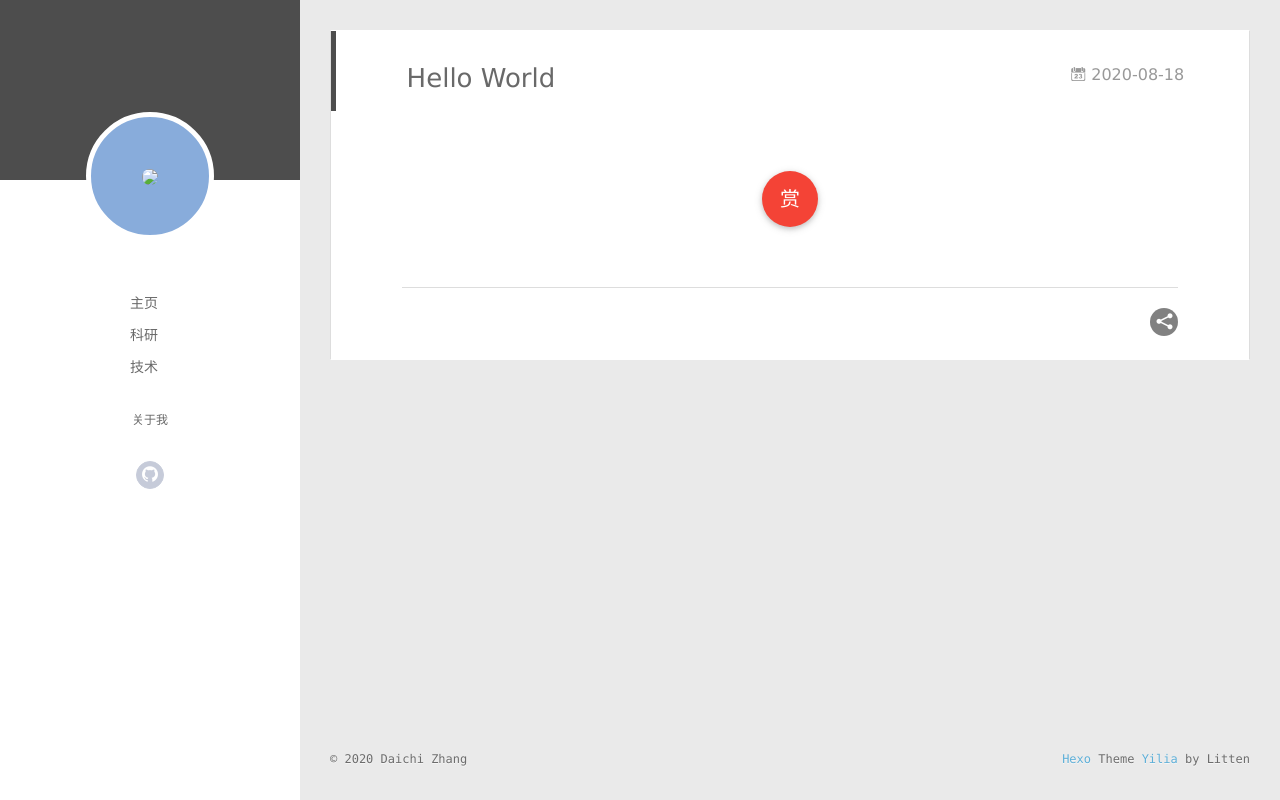
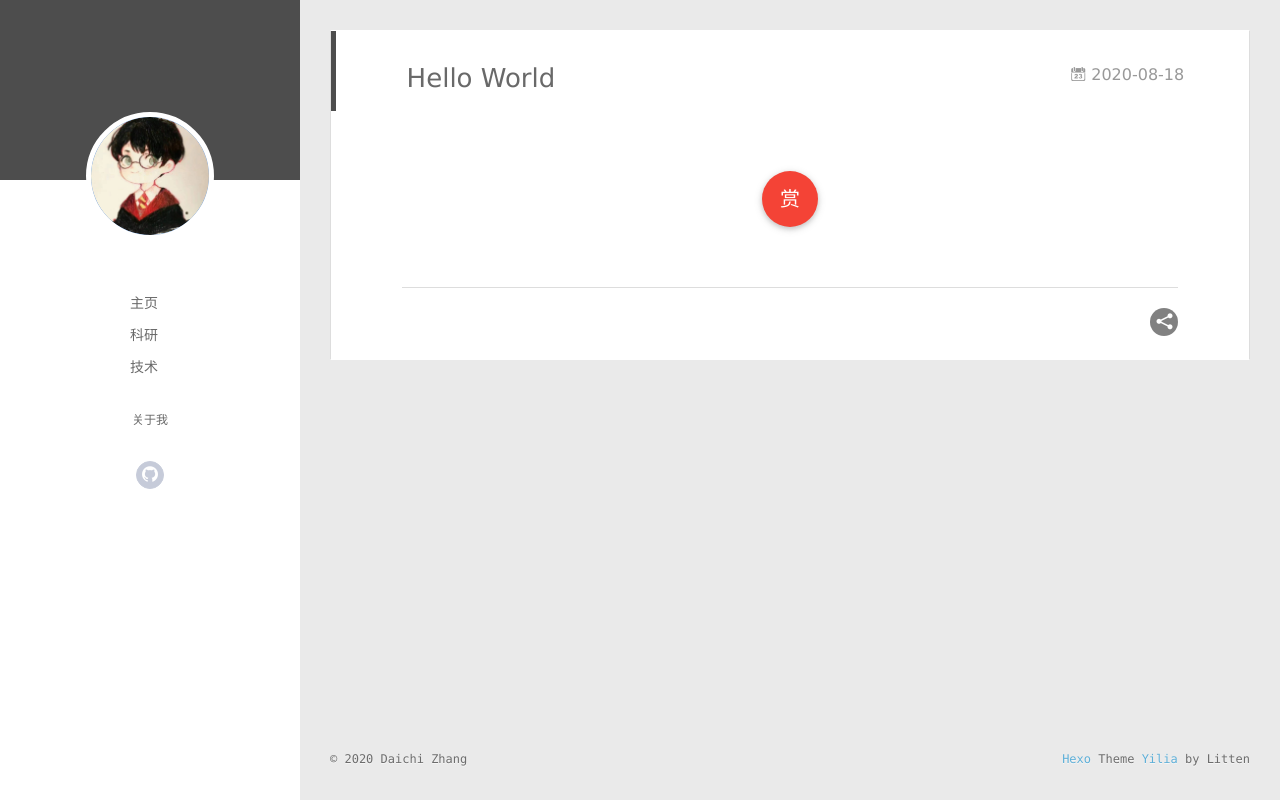
Before and after one commit to Daisy-Zhang/Daisy-Zhang-old.github.io, a plain HTML site: page 2020/08/18/Hello-World-0/index.html in a window 1280 px wide. Drawn offline with Linux system fonts and the light colour scheme; no server answers.

Commit message:
Site updated: 2020-08-19 22:58:20

```diff
--- a/2020/08/18/Hello-World-0/index.html
+++ b/2020/08/18/Hello-World-0/index.html
@@ -47,7 +47,7 @@
 <div class="intrude-less">
 	<header id="header" class="inner">
 		<a href="/" class="profilepic">
-			<img src="/images/avatar.jpeg" class="js-avatar">
+			<img src="/img/avatar.jpeg" class="js-avatar">
 		</a>
 		<hgroup>
 		  <h1 class="header-author"><a href="/"></a></h1>
@@ -93,7 +93,7 @@
 	<div class="intrude-less">
 		<header id="header" class="inner">
 			<div class="profilepic">
-				<img src="/images/avatar.jpeg" class="js-avatar">
+				<img src="/img/avatar.jpeg" class="js-avatar">
 			</div>
 			<hgroup>
 			  <h1 class="header-author js-header-author"></h1>
```
Also changed, not shown: archives/2020/08/index.html (+2 -2 lines), archives/2020/index.html (+2 -2 lines), archives/index.html (+2 -2 lines), index.html (+2 -2 lines).
